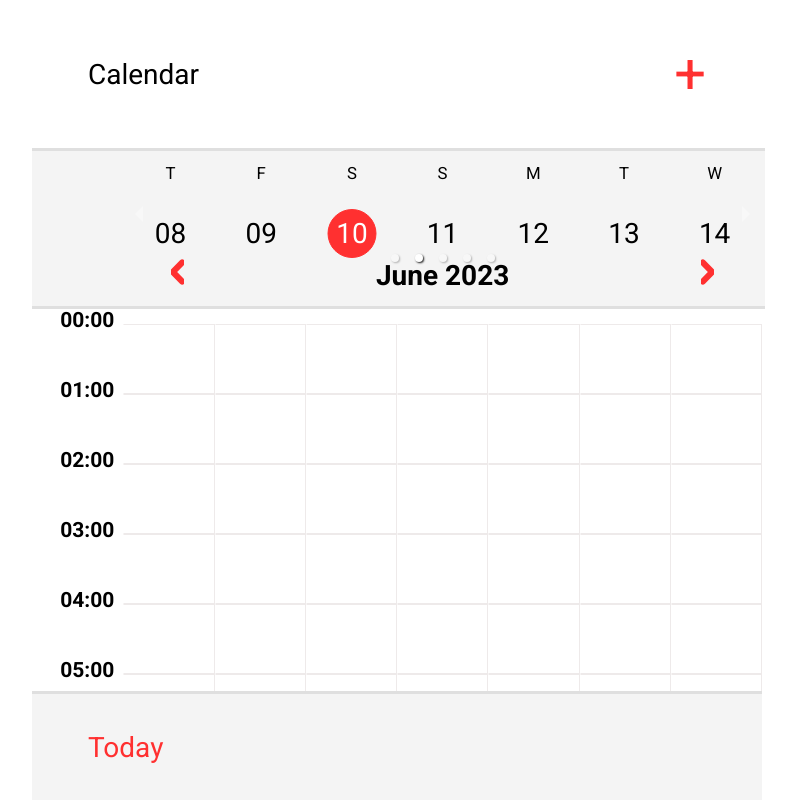
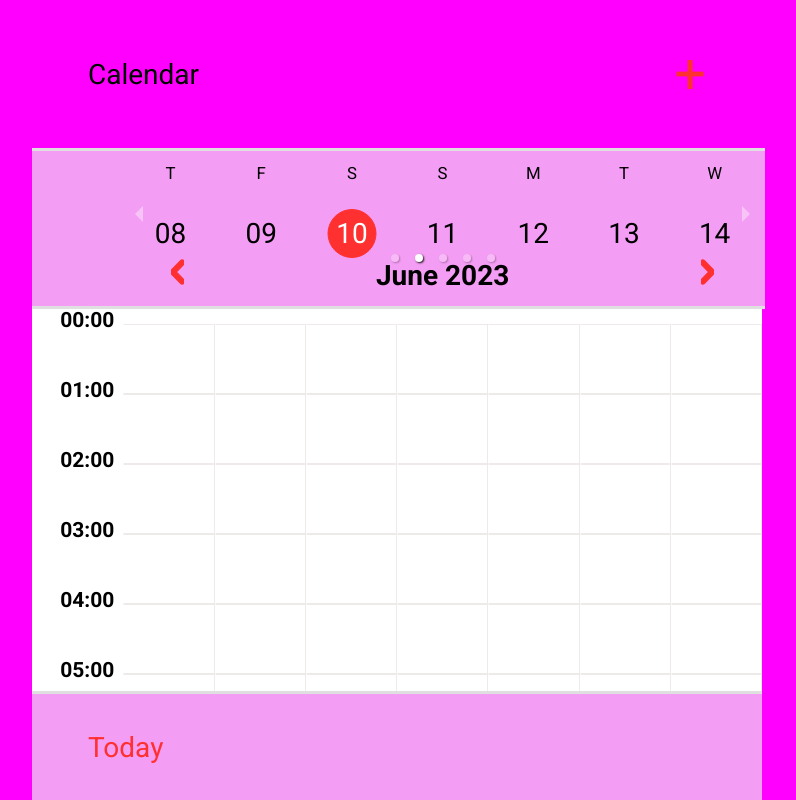
Before and after one commit to pirogHub/calendar, a React (Create React App) app: page / in a window 1280 px wide. Shown: the whole page, without its empty margins (243-1039 px from the left). Built offline with nearby package versions, Linux system fonts and the light colour scheme.

Commit message:
fix rems3

```diff
--- a/src/index.css
+++ b/src/index.css
@@ -12,6 +12,7 @@ button {
 
 html {
     font-size: 14px;
+    background-color: #f0f;
 
     @media all and (max-width: 600px) {
         font-size: 90%;
```
